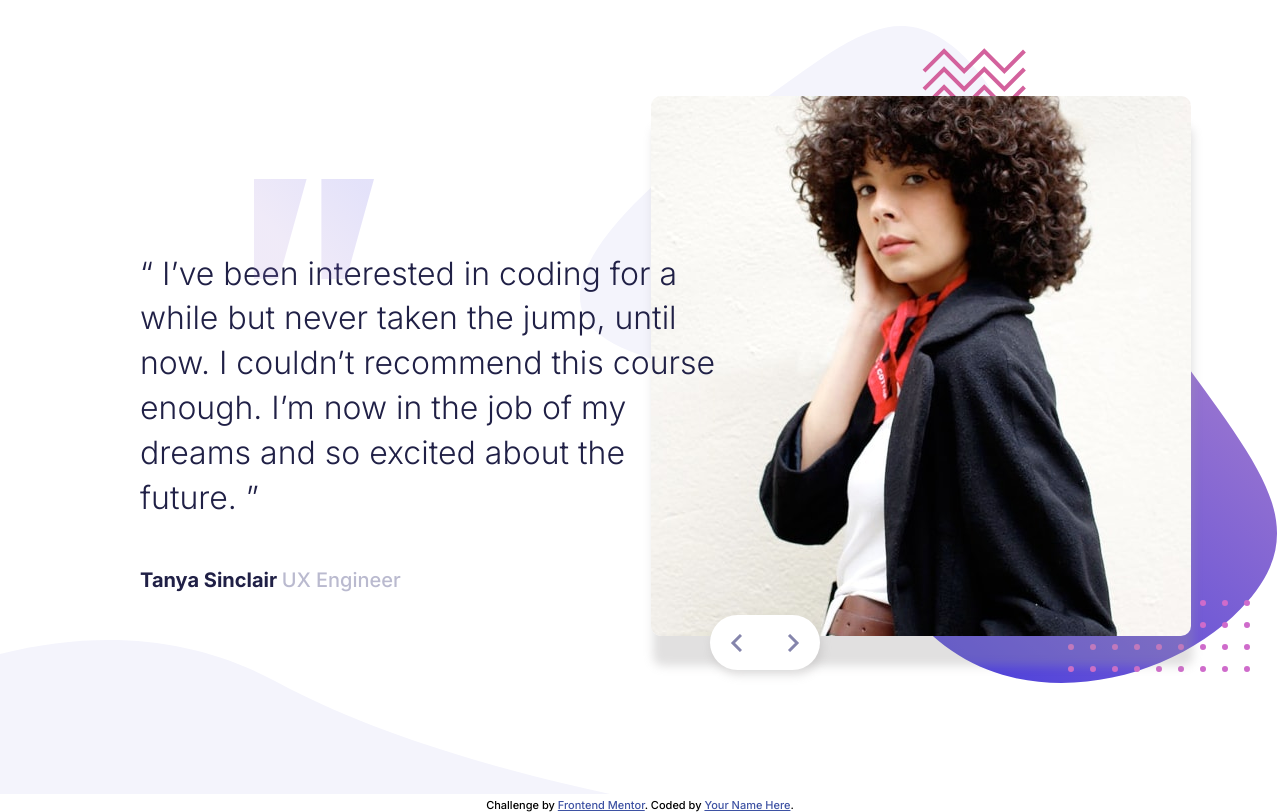
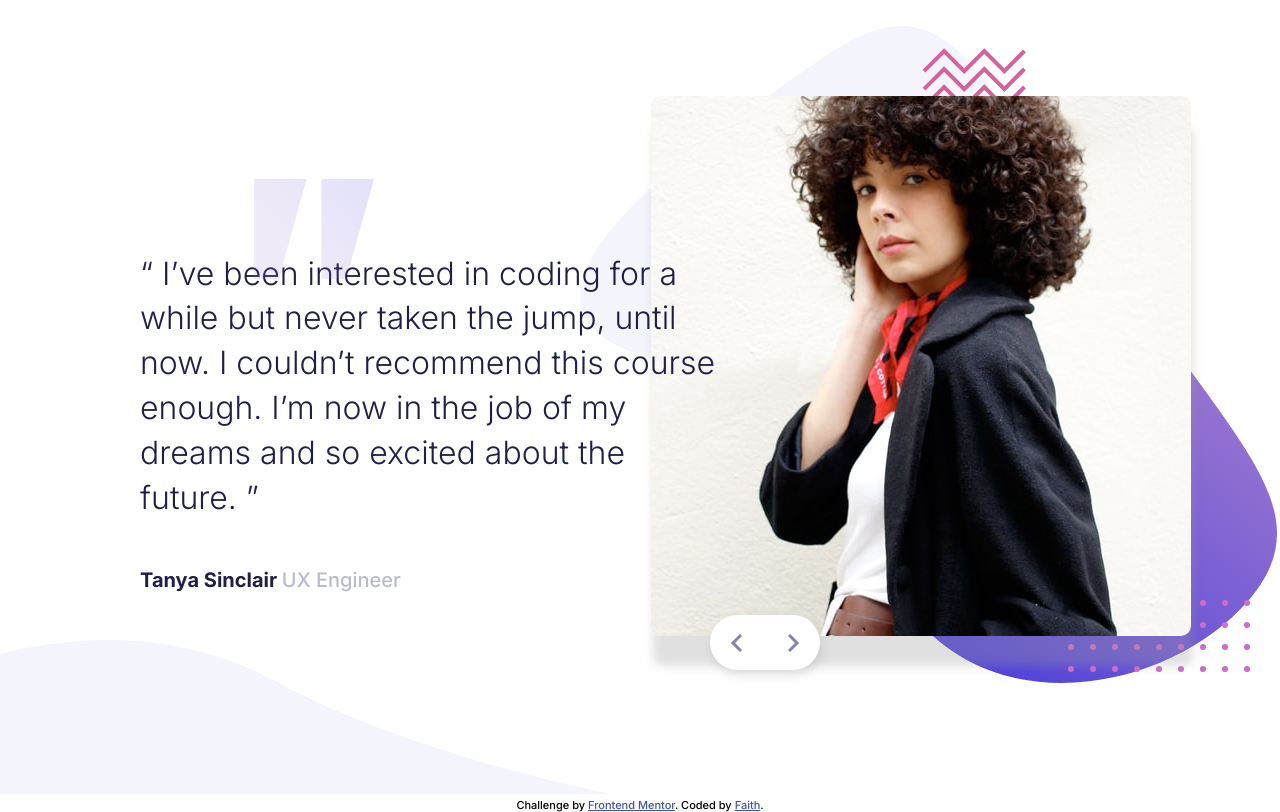
Before and after one commit to fnwork/codding-bootcamp, a plain HTML site: page index.html in a window 1280 px wide. Drawn offline with Linux system fonts and the light colour scheme.

```diff
--- a/index.html
+++ b/index.html
@@ -75,7 +75,7 @@
   <footer>
     <div class="attribution">
       Challenge by <a href="https://www.frontendmentor.io?ref=challenge" target="_blank">Frontend Mentor</a>.
-      Coded by <a href="#">Your Name Here</a>.
+      Coded by <a href="https://github.com/fnwork/coding-bootcamp">Faith</a>.
     </div>
   </footer>
 
```
